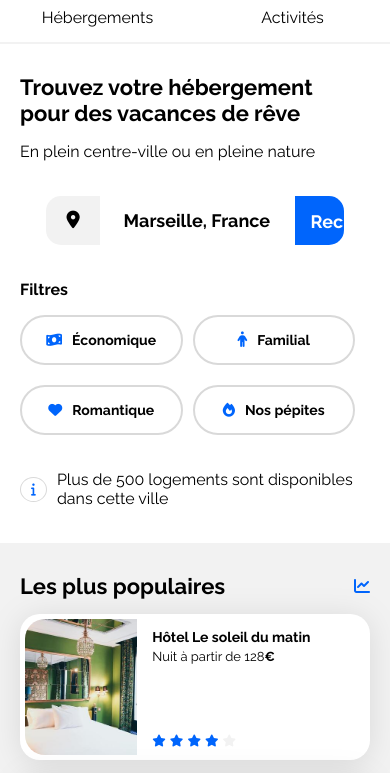
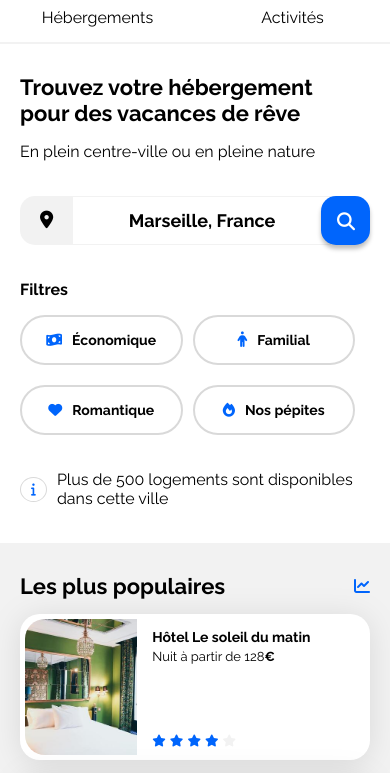
Before and after one commit to ThibaultBurtinovic/BookiProject, a plain HTML site: page index.html in a window 390 px wide. Shown: the part 71-844 px from the top of the page. Drawn offline with Linux system fonts and the light colour scheme.

Commit message:
Html et css v.Desktop Tablette et Mobile

```diff
--- a/css/style.css
+++ b/css/style.css
@@ -168,16 +168,20 @@ nav a {
     font-size: 110%;
     padding: 15px 20px 15px 20px;
     border-radius: 15px 0% 0% 15px;
+    align-items: center;
 }
 
 .texte-formulaire{
     font-weight: 700;
     font-size: 18px;
-    width: 147px;
-    margin-left: 24px;
-    margin-right: 24px;
+    width: 195px;
+    text-align: center;
     padding: 0;
-    border: none;
+    border-top: 1px solid #F2F2F2;
+    border-bottom: 1px solid #F2F2F2;
+
+    border-left: none;
+    border-right: none;
 }
 
 .btn-rechercher{
@@ -190,6 +194,27 @@ border: none;
 border-radius:0% 15px 15px 0%;
 width: 135px;
 cursor: pointer;
+}
+
+/* POUR VERSION MOBILE */
+.btn-rechercher-mobile{
+    display: none;
+    margin-left: -10px;
+    font-size: 18px;
+    font: #ffffff;
+    background-color: #0065FC;
+    border: none;
+    border-radius:15px;
+    width: 49px;
+    height: 49px;
+    padding: 15px 16px;
+    box-shadow: 0px 4px 4px 0px rgba(0, 0, 0, 0.25);
+    cursor: pointer;
+}
+
+
+.fa-magnifying-glass{
+    color: #ffffff;
 }
 
 /* Filtre */
@@ -603,7 +628,7 @@ flex: 1 0 0;
         font-size: 13px;
     }
 
-    .Activites-card img{
+    .activites-cartes img{
         height: 200px;
         }
 }
@@ -668,10 +693,21 @@ flex: 1 0 0;
         justify-content: center;
     }
 
+    .texte-formulaire{
+        width: 100%;
+        margin-right: 0;
+
+    }
+
     .btn-rechercher{
-        width: 49px;
-        height: 49px;
+        display: none;
     }
+
+    .btn-rechercher-mobile{
+        display: block;
+    }
+
+
 
     .filtres-liste{
         column-gap: 10px;
@@ -738,6 +774,7 @@ flex: 1 0 0;
     }
 
     .activites-cartes img{
+        max-width: none;
         height: 141px;
     }
 
--- a/index.html
+++ b/index.html
@@ -23,7 +23,7 @@
            <nav>
             <ul>
                 <li><a href="#hebergement" class="element">Hébergements</a></li>
-                <li><a href="#activités" class="element">Activités</a></li>
+                <li><a href="#activites" class="element">Activités</a></li>
             </ul>
            </nav>
         </header>
@@ -38,6 +38,7 @@
                 <i class="fa-solid fa-location-dot"></i>
                 <input class="texte-formulaire" type="text" value ="Marseille, France">
                 <input class="btn-rechercher" type="button" value="Rechercher">
+                <button class="btn-rechercher-mobile"><i class="fa-solid fa-magnifying-glass"></i></button>
             </form>
 
 
@@ -67,7 +68,7 @@
 
 
                 <!-- HEBERGEMENT -->
-                <section class="hebergements">
+                <section class="hebergements" id="hebergement">
                     <div class="hebergements-titre">
                         <h2 class="section-titre">Hébergements à Marseille</h2>
                     </div>
@@ -265,7 +266,7 @@
 
 
 <!-- ACTIVITE -->
-        <section class="activites-marseille">
+        <section class="activites-marseille" id="activites">
             <h2 class="titre-activites">Activités à Marseille</h2>
             <div class="activites-toutes-cartes">
                     <a href="#">
@@ -316,7 +317,7 @@
                 </ul>
                 </div>
                 <div class="contenu-liste">
-                    <h4>Assitances</h4>
+                    <h4>Assistance</h4>
                 <ul>
                     <li>Centre d'aide</li>
                     <li>Nous contacter</li>
```
